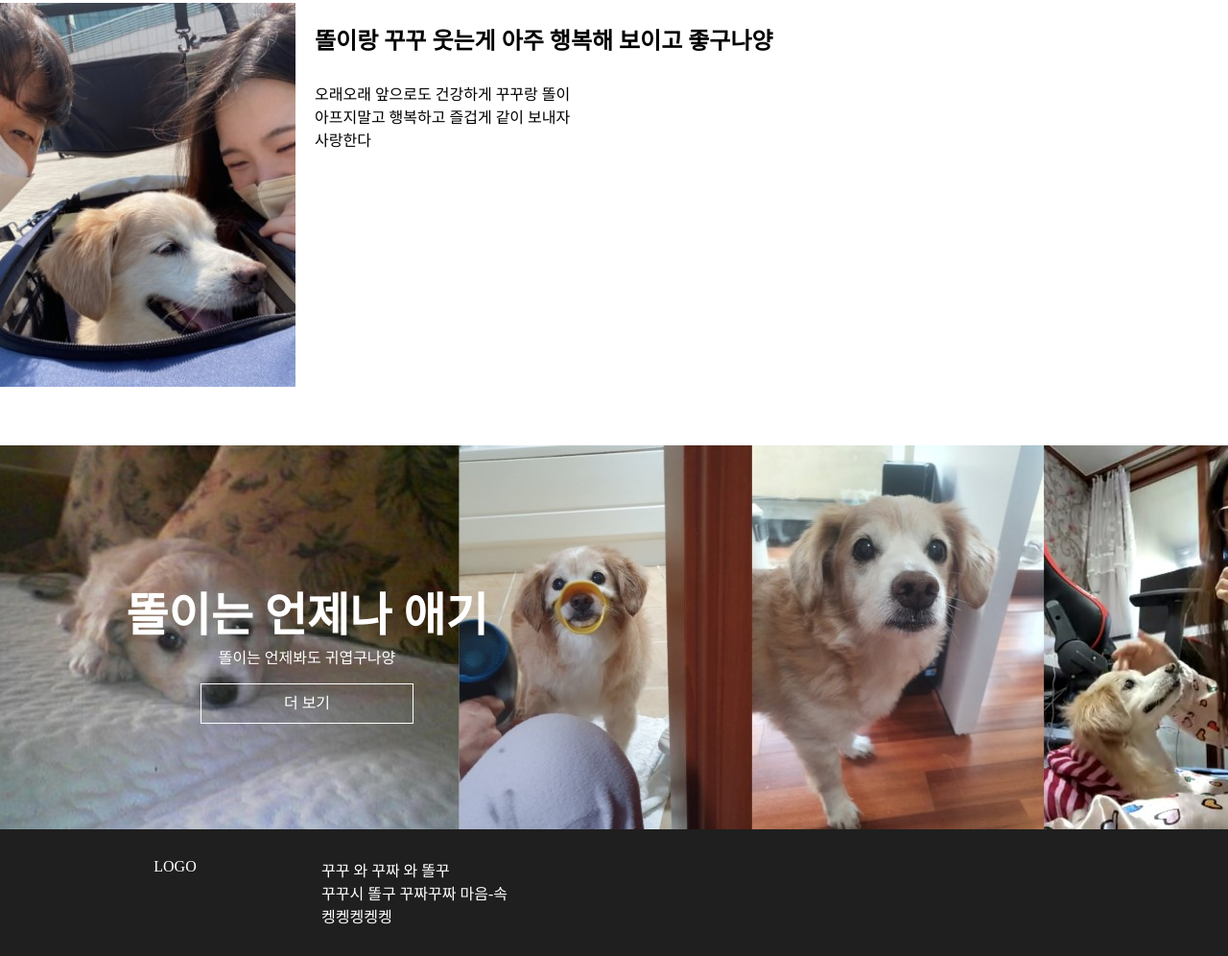
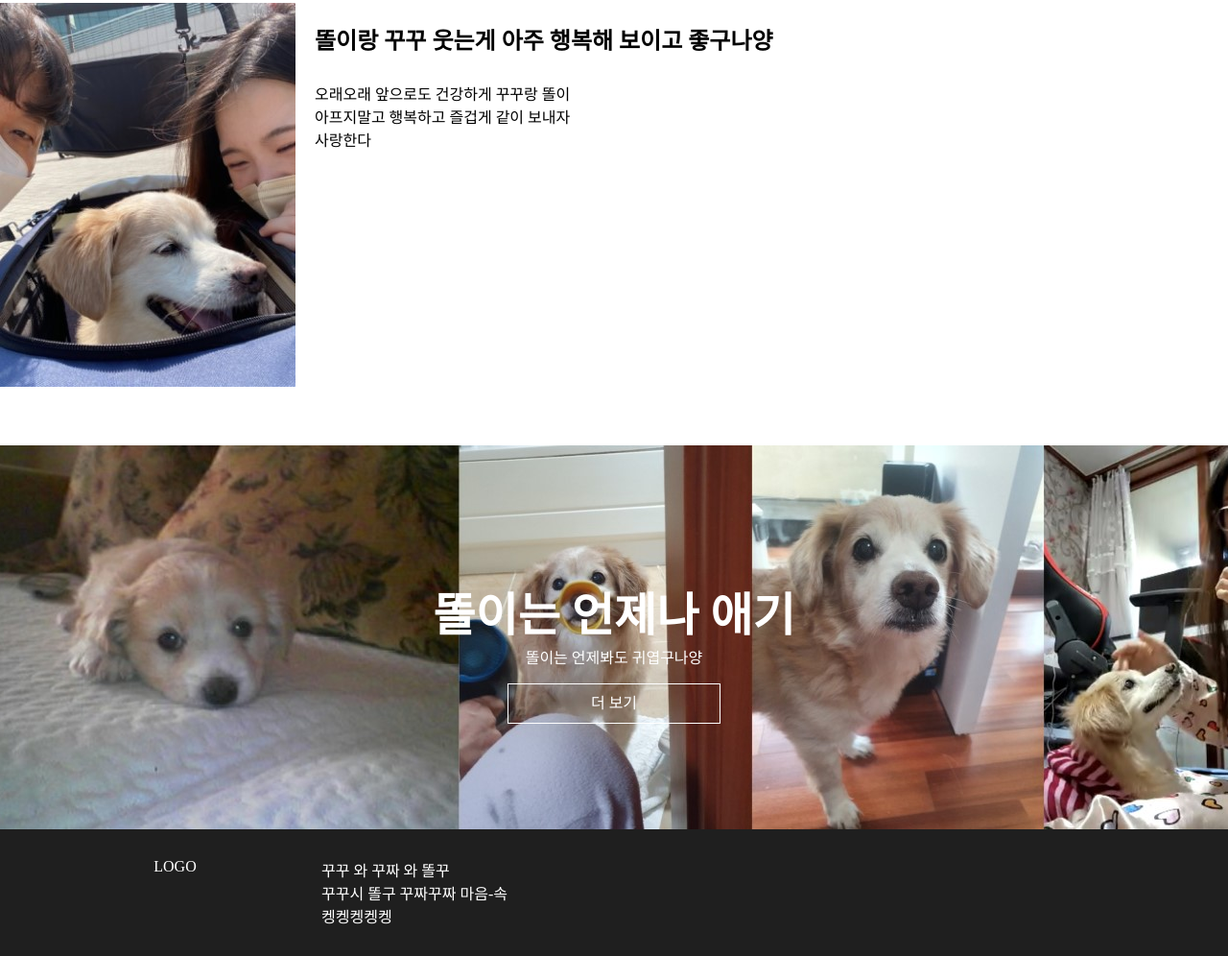
Before and after one commit to Raccoon-JK/2nd, a plain HTML site: page index.html in a window 1280 px wide. Shown: the part 1396-2392 px from the top of the page at 96% size. Drawn offline with Linux system fonts and the light colour scheme.

Commit message:
css 수정

```diff
--- a/index.html
+++ b/index.html
@@ -4,7 +4,7 @@
     <meta charset="utf-8">
     <title>똘이</title>
 
-    <link rel="stylesheet" href="style2.css">
+    <link rel="stylesheet" href="style.css">
   </head>
   <body>
     <div class="wrap">
--- a/style.css
+++ b/style.css
@@ -40,6 +40,8 @@ h1 {
   background-image: url("똘이2.jpg");
   width:100%;
   height:600px;
+  background-repeat: no-repeat;
+  background-position:center center;
 }
 
 .header{
@@ -114,7 +116,7 @@ h1 {
 
 .intro_text{
   width:100%;
-  margin:231px auto 231px auto;
+  margin:170px auto 170px auto;
   text-align: center;
 }
 
@@ -217,12 +219,12 @@ h1 {
   width: 100%;
   height: 400px;
   background-image: url("똘이12.jpg");
-  background-repeat: repeat;
+  background-repeat: no-repeat;
   background-position:center center;
 }
 
 .main_text2 > ul{
-  display: flex;
+  display: grid;
   padding-top: 138px;
 }
 
```
Also changed, not shown: 똘이2.jpg.
